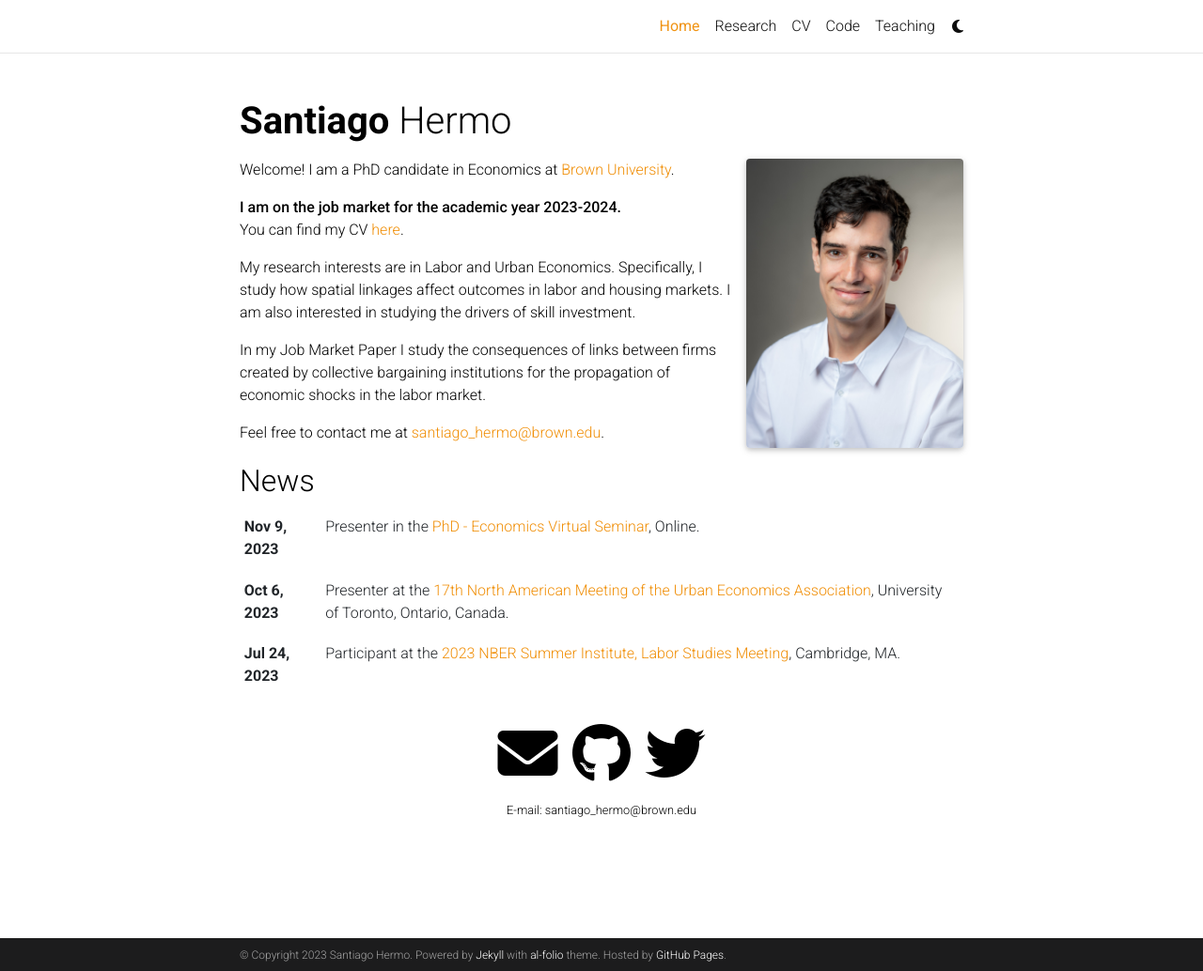
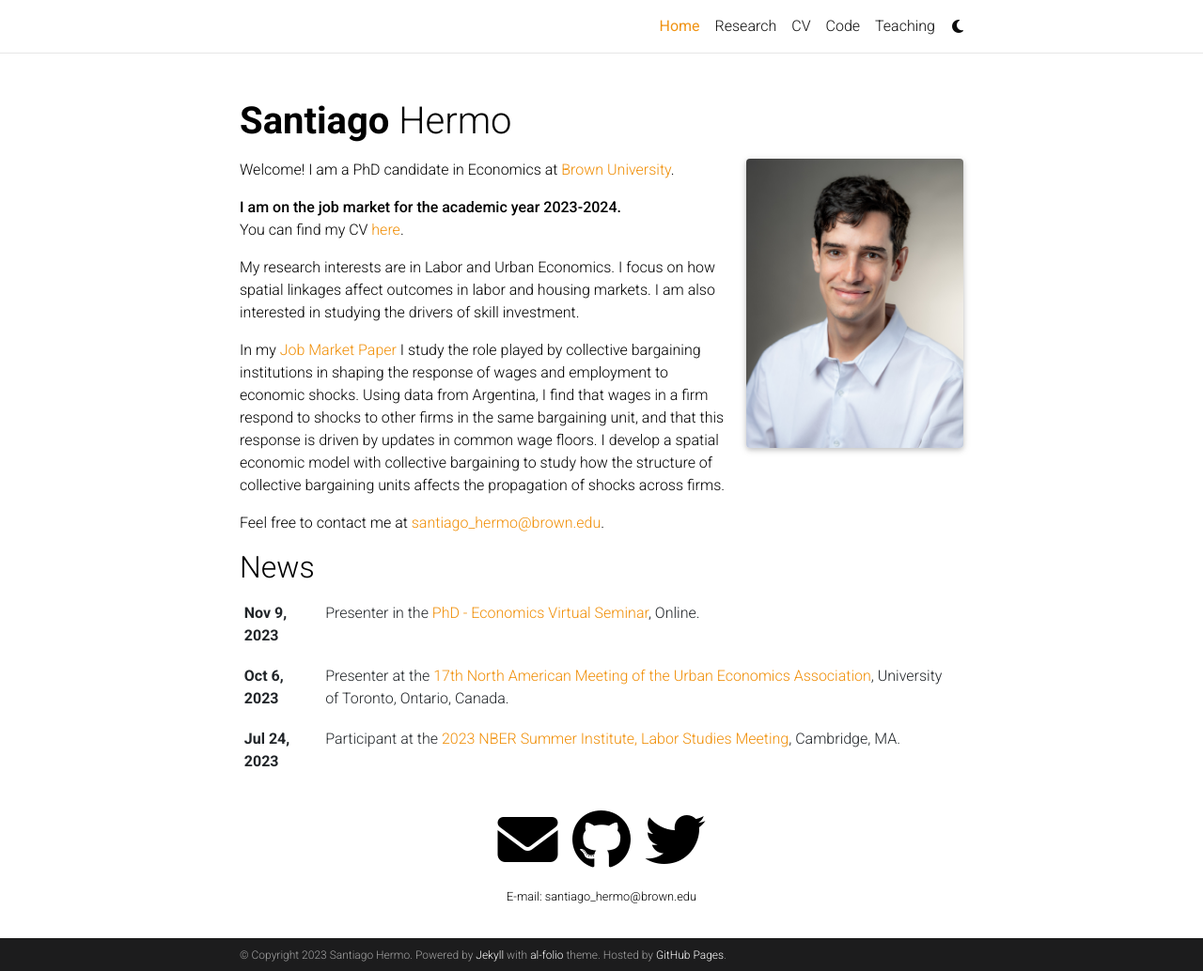
Before and after one commit to santiagohermo/santiagohermo.github.io, a Jekyll site: the page built from _pages/home.md, in a window 1280 px wide and 1034 px high. Shown: the whole window at 94% size. Built offline with Jekyll 4.4.1, drawn with Linux system fonts in a browser that asks for light colours; full-size pictures stand in for the smaller copies a plugin makes; comment, search, counter and statistics services are not loaded; a style sheet for code colours, icons or effects is not loaded.

Commit message:
Add link to JMP

```diff
--- a/_bibliography/papers.bib
+++ b/_bibliography/papers.bib
@@ -34,7 +34,7 @@
     highly centralized bargaining structures leading to less propagation
     than intermediate levels of centralization.},
   group = {Working papers},
-  %pdf = {Hermo_JMP_CollectiveBargaining.pdf},
+  pdf = {Hermo_JMP_CollectiveBargaining.pdf},
   %bibtex_show={false}
 }
 
--- a/_pages/home.md
+++ b/_pages/home.md
@@ -23,15 +23,25 @@ Welcome!
 I am a PhD candidate in Economics at [Brown University](https://economics.brown.edu/).
 
 **I am on the job market for the academic year 2023-2024.** <br>
-You can find my CV [here](cv).
+You can find my CV
+<a href="assets/pdf/cv.pdf" target="_blank">here</a>.
 
 My research interests are in Labor and Urban Economics.
-Specifically, I study how spatial linkages affect outcomes in labor and
-housing markets.
+I focus on how spatial linkages affect outcomes in labor and housing markets.
 I am also interested in studying the drivers of skill investment.
 
-In my Job Market Paper I study the consequences of links between firms created
-by collective bargaining institutions for the propagation of economic shocks
-in the labor market.
+In my
+<a href="assets/pdf/Hermo_JMP_CollectiveBargaining.pdf" target="_blank">Job Market Paper</a>
+I study the role played by collective bargaining institutions
+in shaping the response of wages and employment to
+economic shocks.
+Using data from Argentina,
+I find that wages in a firm respond to shocks to other firms
+in the same bargaining unit, and that this response is
+driven by updates in common wage floors.
+I develop a spatial economic model with collective
+bargaining to study how the structure of collective
+bargaining units affects the propagation of shocks
+across firms.
 
 Feel free to contact me at [santiago_hermo@brown.edu](mailto:santiago_hermo@brown.edu).
```
Also changed, not shown: other parts of _bibliography/papers.bib (+1 -1 lines).
